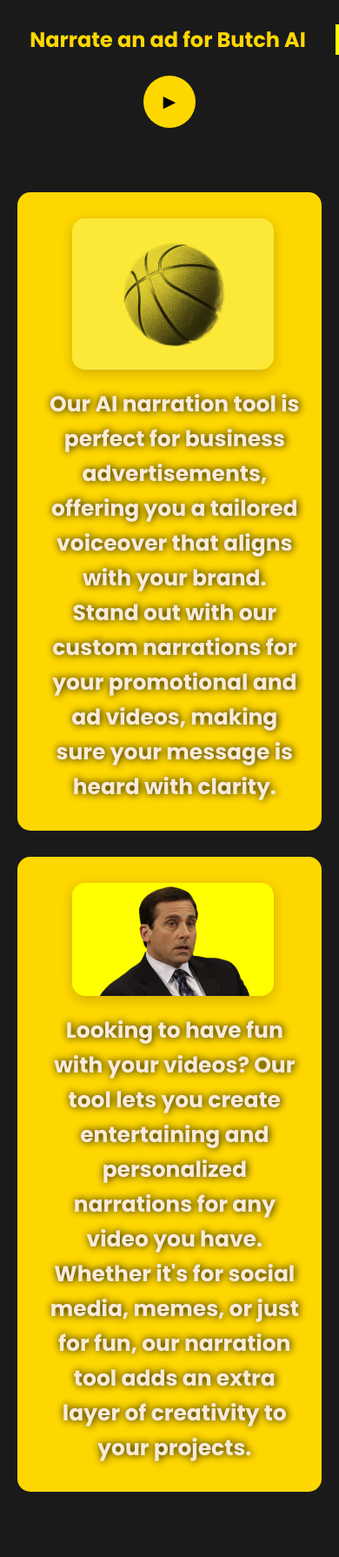
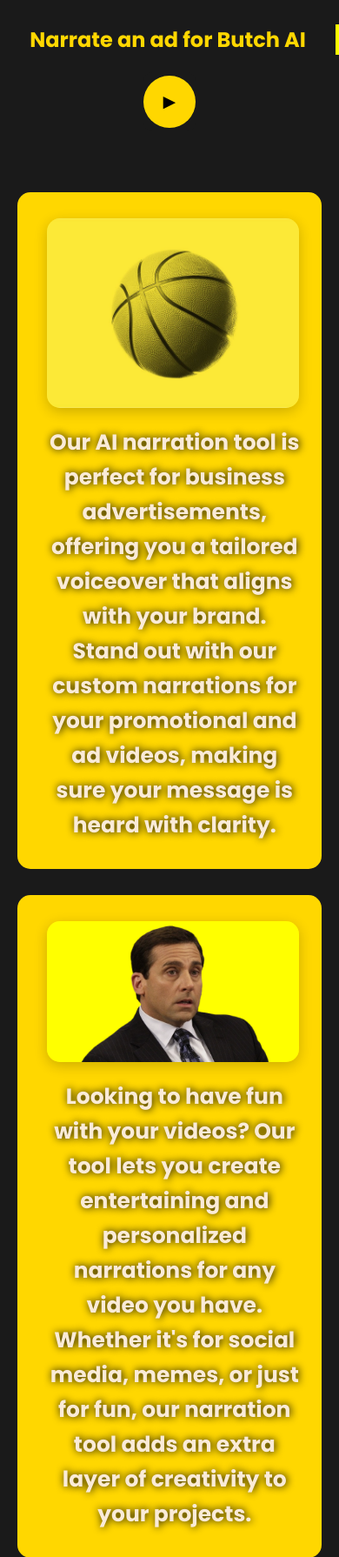
Before and after one commit to jbsam7/ButchAI, a Flask app: page / in a window 390 px wide. Shown: the part 1240-3030 px from the top of the page at 87% size. Run offline with Flask 3, Linux system fonts and the light colour scheme.

Commit message:
updated image to be bigger for mobile

```diff
--- a/templates/main.html
+++ b/templates/main.html
@@ -741,9 +741,11 @@
         }
 
         .third-banner-section img {
-            width: 80%;
+            width: 100%;
+            height: auto;
             margin-left: 0;
             margin-bottom: 20px;
+
         }
 
         .third-banner-section p {
```
